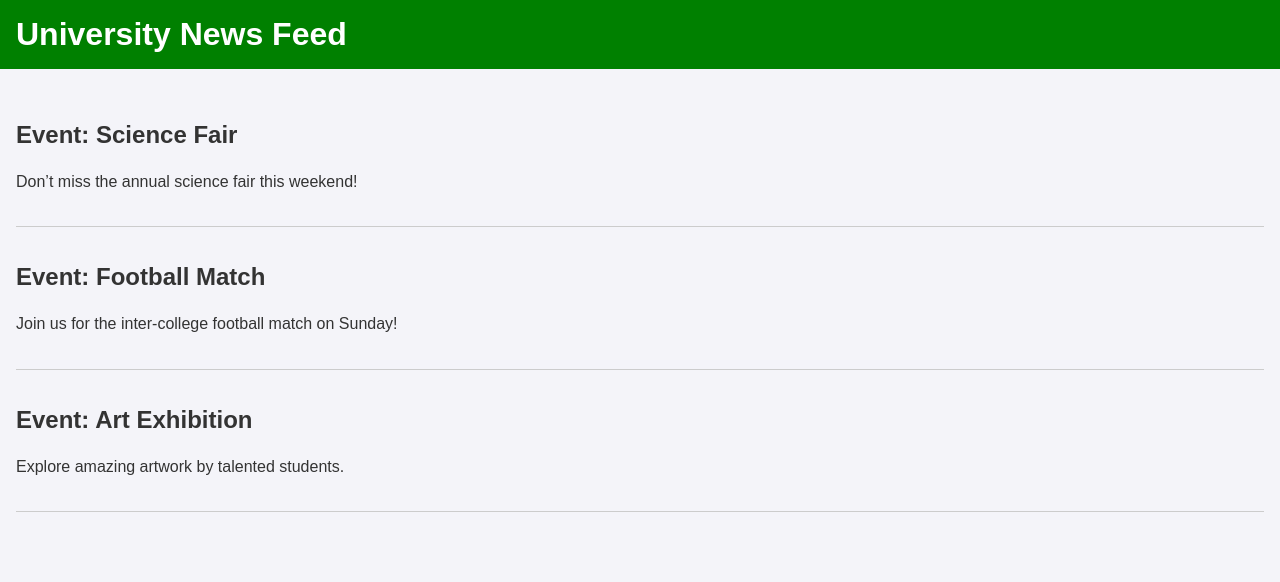
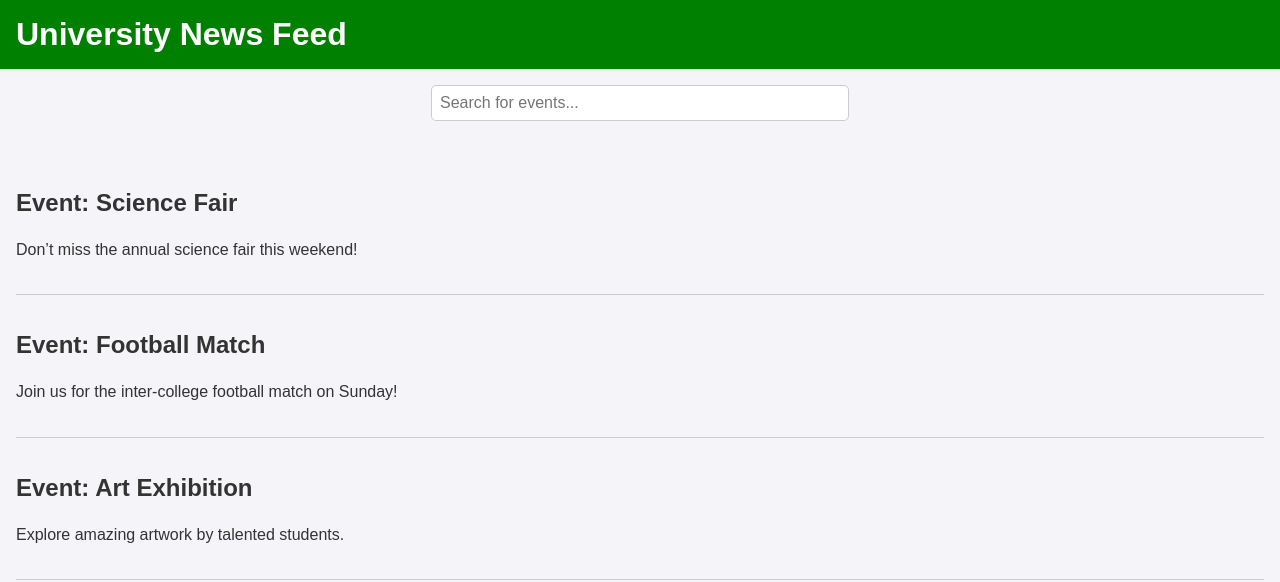
Before and after one commit to ediomoeffiong/university_news_feed_project, a React (Create React App) app: page / in a window 1280 px wide. Shown: the top 582 px of the page. Built offline with nearby package versions, Linux system fonts and the light colour scheme.

Commit message:
Add ed search bar
Add ed search bar functionality to filter events dynamically

```diff
--- a/src/App.js
+++ b/src/App.js
@@ -1,19 +1,54 @@
-import React from 'react';
-import events from './data';
+import React, { useState } from "react";
+import events from "./data";
 
 function App() {
+    // State for the search query
+    const [searchQuery, setSearchQuery] = useState("");
+
+    // Filter events based on the search query
+    const filteredEvents = events.filter(
+        (event) =>
+            event.title.toLowerCase().includes(searchQuery.toLowerCase()) ||
+            event.description.toLowerCase().includes(searchQuery.toLowerCase())
+    );
+
     return (
         <div>
-            <header style={{ backgroundColor: 'green', color: 'white', padding: '1rem' }}>
+            {/* Header */}
+            <header style={{ backgroundColor: "green", color: "white", padding: "1rem" }}>
                 <h1>University News Feed</h1>
             </header>
-            <main style={{ padding: '1rem' }}>
-                {events.map((event) => (
-                    <div key={event.id} style={{ borderBottom: '1px solid #ccc', padding: '1rem 0' }}>
-                        <h2>Event: {event.title}</h2>
-                        <p>{event.description}</p>
-                    </div>
-                ))}
+
+            {/* Search Bar */}
+            <div style={{ padding: "1rem", textAlign: "center" }}>
+                <input
+                    type="text"
+                    placeholder="Search for events..."
+                    value={searchQuery}
+                    onChange={(e) => setSearchQuery(e.target.value)}
+                    style={{
+                        padding: "0.5rem",
+                        width: "80%",
+                        maxWidth: "400px",
+                        borderRadius: "5px",
+                        border: "1px solid #ccc",
+                        fontSize: "1rem",
+                    }}
+                />
+            </div>
+
+            {/* Events */}
+            <main style={{ padding: "1rem" }}>
+                {filteredEvents.length > 0 ? (
+                    filteredEvents.map((event) => (
+                        <div key={event.id} style={{ borderBottom: "1px solid #ccc", padding: "1rem 0" }}>
+                            <h2>Event: {event.title}</h2>
+                            <p>{event.description}</p>
+                        </div>
+                    ))
+                ) : (
+                    <p style={{ textAlign: "center" }}>No events found.</p>
+                )}
             </main>
         </div>
     );
```
